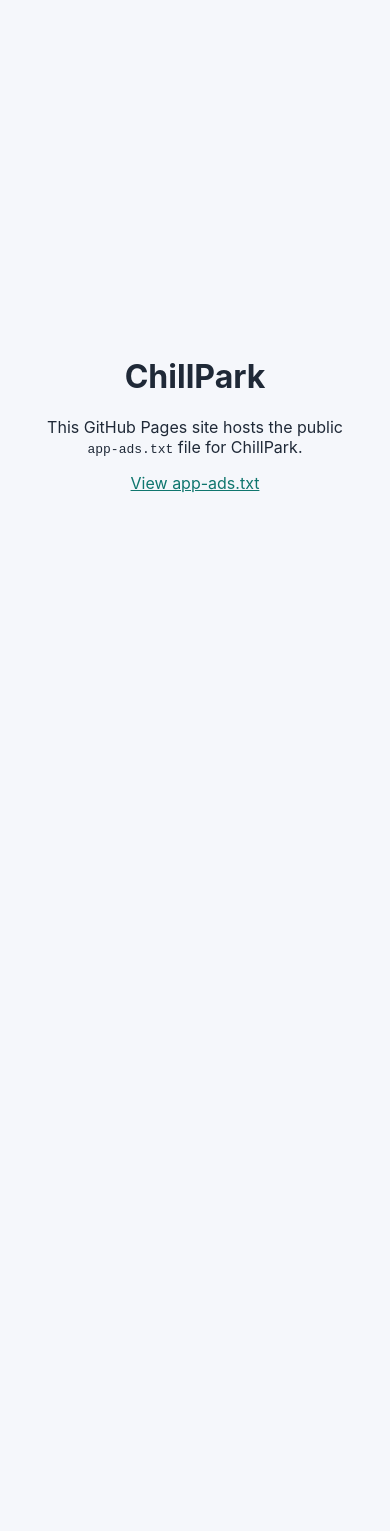
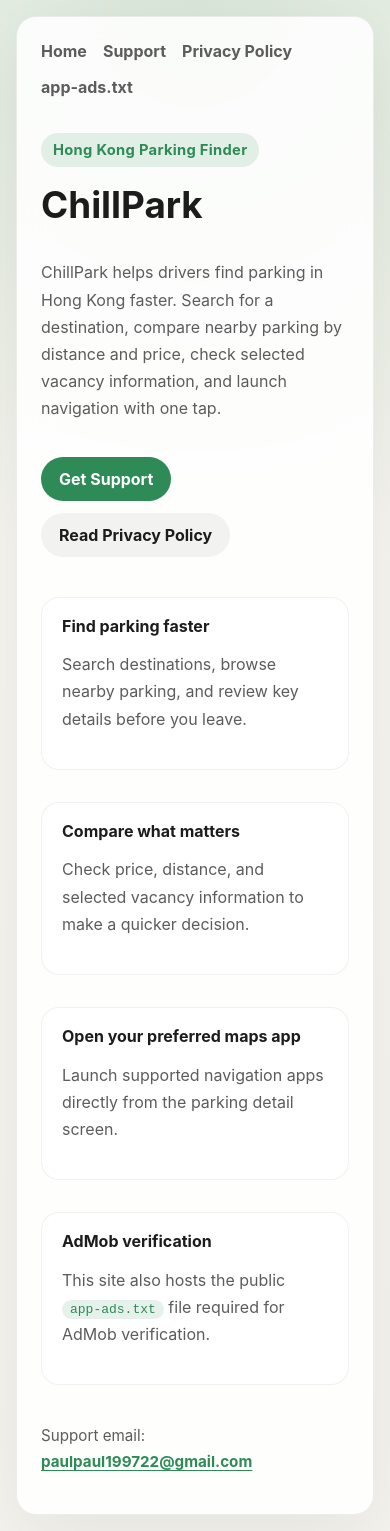
Before and after one commit to paulpaul199722/paulpaul199722.github.io, a plain HTML site: page index.html in a window 390 px wide. Before the commit the page ends 844 px from the top, so only its background shows below. Drawn offline with Linux system fonts and the light colour scheme.

Commit message:
Add ChillPark support and privacy pages

```diff
--- a/index.html
+++ b/index.html
@@ -4,31 +4,70 @@
     <meta charset="utf-8">
     <meta name="viewport" content="width=device-width, initial-scale=1">
     <title>ChillPark</title>
-    <style>
-      body {
-        margin: 0;
-        min-height: 100vh;
-        display: grid;
-        place-items: center;
-        font-family: -apple-system, BlinkMacSystemFont, "Segoe UI", sans-serif;
-        background: #f5f7fb;
-        color: #1f2937;
-      }
-      main {
-        padding: 32px;
-        max-width: 640px;
-        text-align: center;
-      }
-      a {
-        color: #0f766e;
-      }
-    </style>
+    <meta
+      name="description"
+      content="ChillPark helps drivers find parking in Hong Kong with destination search, price comparison, selected vacancy data, and one-tap navigation."
+    >
+    <link rel="stylesheet" href="/styles.css">
   </head>
   <body>
-    <main>
-      <h1>ChillPark</h1>
-      <p>This GitHub Pages site hosts the public <code>app-ads.txt</code> file for ChillPark.</p>
-      <p><a href="/app-ads.txt">View app-ads.txt</a></p>
-    </main>
+    <div class="shell">
+      <main class="card hero">
+        <nav class="top-nav" aria-label="Site">
+          <a href="/">Home</a>
+          <a href="/support/">Support</a>
+          <a href="/privacy-policy/">Privacy Policy</a>
+          <a href="/app-ads.txt">app-ads.txt</a>
+        </nav>
+
+        <span class="eyebrow">Hong Kong Parking Finder</span>
+        <h1>ChillPark</h1>
+        <p>
+          ChillPark helps drivers find parking in Hong Kong faster. Search for a destination,
+          compare nearby parking by distance and price, check selected vacancy information,
+          and launch navigation with one tap.
+        </p>
+
+        <div class="actions">
+          <a class="button button-primary" href="/support/">Get Support</a>
+          <a class="button button-secondary" href="/privacy-policy/">Read Privacy Policy</a>
+        </div>
+
+        <section class="section grid grid-2" aria-label="Highlights">
+          <article class="panel">
+            <h3>Find parking faster</h3>
+            <p>
+              Search destinations, browse nearby parking, and review key details before you
+              leave.
+            </p>
+          </article>
+          <article class="panel">
+            <h3>Compare what matters</h3>
+            <p>
+              Check price, distance, and selected vacancy information to make a quicker
+              decision.
+            </p>
+          </article>
+          <article class="panel">
+            <h3>Open your preferred maps app</h3>
+            <p>
+              Launch supported navigation apps directly from the parking detail screen.
+            </p>
+          </article>
+          <article class="panel">
+            <h3>AdMob verification</h3>
+            <p>
+              This site also hosts the public <code>app-ads.txt</code> file required for AdMob
+              verification.
+            </p>
+          </article>
+        </section>
+
+        <p class="footer">
+          Support email:
+          <a href="mailto:paulpaul199722@gmail.com">paulpaul199722@gmail.com</a>
+        </p>
+      </main>
+    </div>
   </body>
 </html>
--- /dev/null
+++ b/styles.css
@@ -0,0 +1,195 @@
+:root {
+  color-scheme: light;
+  --bg: #f6f4ef;
+  --panel: rgba(255, 255, 255, 0.86);
+  --text: #1c1c1c;
+  --muted: #5c5c5c;
+  --accent: #2e8b57;
+  --accent-soft: rgba(46, 139, 87, 0.12);
+  --border: rgba(28, 28, 28, 0.08);
+  --shadow: 0 24px 80px rgba(28, 28, 28, 0.08);
+}
+
+* {
+  box-sizing: border-box;
+}
+
+html {
+  scroll-behavior: smooth;
+}
+
+body {
+  margin: 0;
+  min-height: 100vh;
+  padding: 24px;
+  background:
+    radial-gradient(circle at top, rgba(46, 139, 87, 0.16), transparent 38%),
+    linear-gradient(180deg, #faf8f2 0%, var(--bg) 100%);
+  color: var(--text);
+  font-family: ui-rounded, "SF Pro Display", "Helvetica Neue", sans-serif;
+}
+
+.shell {
+  width: min(920px, 100%);
+  margin: 0 auto;
+}
+
+.card {
+  padding: 32px;
+  border-radius: 24px;
+  background: var(--panel);
+  border: 1px solid var(--border);
+  box-shadow: var(--shadow);
+  backdrop-filter: blur(16px);
+}
+
+.hero {
+  display: grid;
+  gap: 18px;
+}
+
+.eyebrow {
+  display: inline-flex;
+  width: fit-content;
+  padding: 8px 12px;
+  border-radius: 999px;
+  background: var(--accent-soft);
+  color: var(--accent);
+  font-size: 0.92rem;
+  font-weight: 700;
+  letter-spacing: 0.02em;
+}
+
+h1,
+h2,
+h3 {
+  margin: 0;
+  line-height: 1.1;
+}
+
+h1 {
+  font-size: clamp(2.3rem, 6vw, 4.25rem);
+}
+
+h2 {
+  font-size: clamp(1.3rem, 3vw, 1.9rem);
+}
+
+p,
+li {
+  line-height: 1.7;
+  color: var(--muted);
+}
+
+a {
+  color: var(--accent);
+  font-weight: 700;
+  text-decoration-thickness: 0.08em;
+  text-underline-offset: 0.18em;
+}
+
+.actions {
+  display: flex;
+  flex-wrap: wrap;
+  gap: 12px;
+}
+
+.button {
+  display: inline-flex;
+  align-items: center;
+  justify-content: center;
+  padding: 12px 18px;
+  border-radius: 999px;
+  text-decoration: none;
+}
+
+.button-primary {
+  background: var(--accent);
+  color: #ffffff;
+}
+
+.button-secondary {
+  background: rgba(28, 28, 28, 0.05);
+  color: var(--text);
+}
+
+.grid {
+  display: grid;
+  gap: 18px;
+}
+
+.grid-2 {
+  grid-template-columns: repeat(auto-fit, minmax(220px, 1fr));
+}
+
+.panel {
+  padding: 20px;
+  border-radius: 18px;
+  background: rgba(255, 255, 255, 0.74);
+  border: 1px solid rgba(28, 28, 28, 0.06);
+}
+
+.panel h3 {
+  margin-bottom: 10px;
+  font-size: 1rem;
+}
+
+.section {
+  margin-top: 22px;
+}
+
+.section > * + * {
+  margin-top: 14px;
+}
+
+.meta-list,
+.text-list {
+  padding-left: 20px;
+  margin: 0;
+}
+
+.footer {
+  margin-top: 20px;
+  font-size: 0.95rem;
+  color: var(--muted);
+}
+
+.top-nav {
+  display: flex;
+  flex-wrap: wrap;
+  gap: 16px;
+  margin-bottom: 18px;
+}
+
+.top-nav a {
+  color: var(--muted);
+  text-decoration: none;
+}
+
+.top-nav a:hover {
+  color: var(--accent);
+}
+
+code {
+  padding: 2px 8px;
+  border-radius: 999px;
+  background: var(--accent-soft);
+  color: var(--accent);
+}
+
+hr {
+  border: 0;
+  border-top: 1px solid var(--border);
+  margin: 24px 0;
+}
+
+@media (max-width: 640px) {
+  body {
+    padding: 16px;
+  }
+
+  .card {
+    padding: 24px;
+    border-radius: 20px;
+  }
+}
```
Also changed, not shown: privacy-policy/index.html (added, +184 -0 lines), support/index.html (added, +67 -0 lines).
